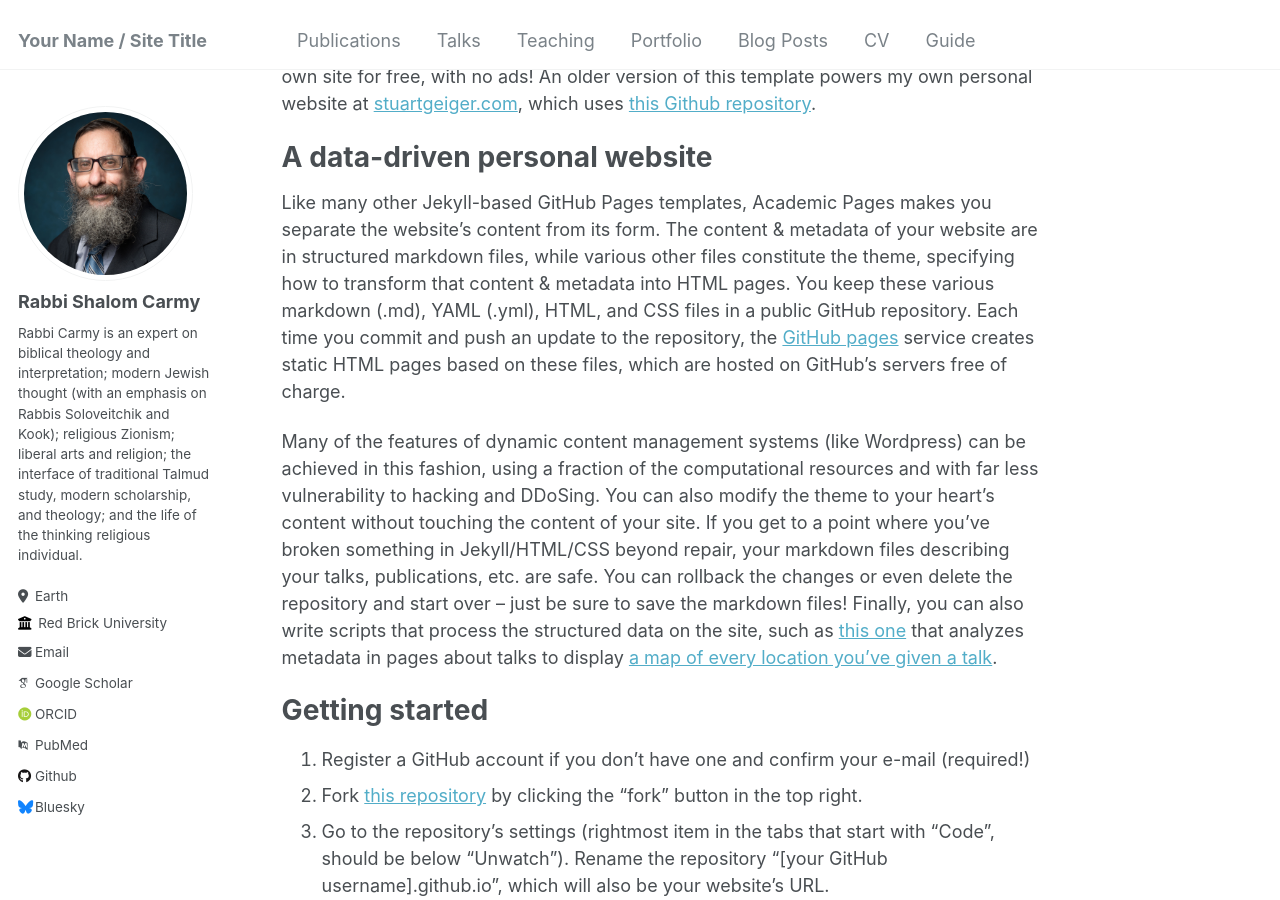
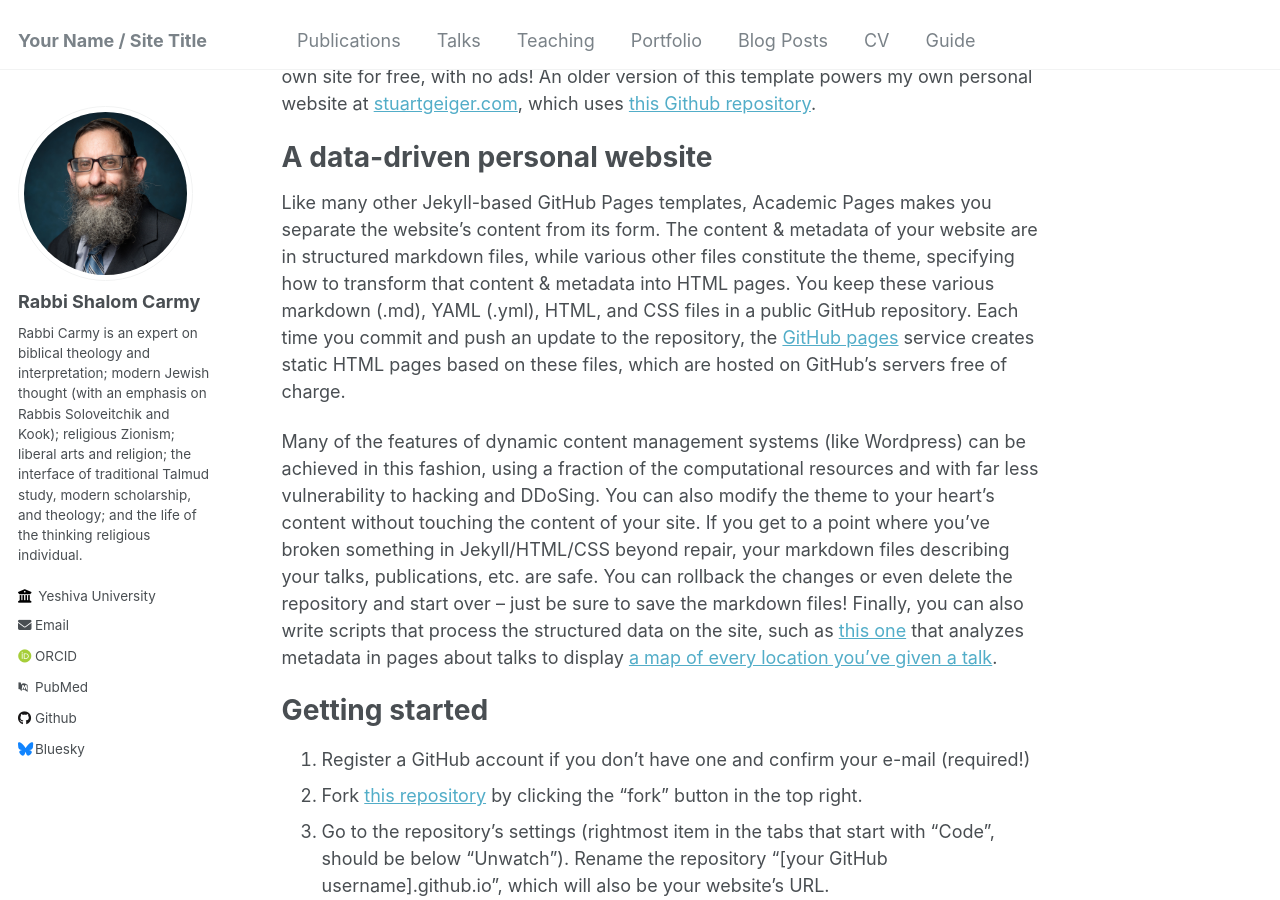
Before and after one commit to rabbicarmy/rabbicarmy.github.io, a Jekyll site: the page built from _pages/about.md, in a window 1280 px wide and 900 px high, scrolled down 329 px. Built offline with Jekyll 4.4.1, drawn with Linux system fonts in a browser that asks for light colours; some web fonts are replaced.

Commit message:
Update _config.yml

```diff
--- a/_config.yml
+++ b/_config.yml
@@ -25,14 +25,14 @@ author:
   name             : "Rabbi Shalom Carmy"
   pronouns         : # example: "she/her"
   bio              : "Rabbi Carmy is an expert on biblical theology and interpretation; modern Jewish thought (with an emphasis on Rabbis Soloveitchik and Kook); religious Zionism; liberal arts and religion; the interface of traditional Talmud study, modern scholarship, and theology; and the life of the thinking religious individual."
-  location         : "Earth"
-  employer         : "Red Brick University"
+  #location         : "Earth"
+  employer         : "Yeshiva University"
   uri              : # URL
-  email            : "none@example.org"
+  email            : "carmy@yu.edu"
 
   # Academic websites
   arxiv            : # URL - Update with the correct link to your profile
-  googlescholar    : "https://scholar.google.com/citations?user=PS_CX0AAAAAJ"
+  wikipedia        : "https://en.wikipedia.org/wiki/Shalom_Carmy"
   impactstory      : # URL
   orcid            : "http://orcid.org/yourorcidurl"
   semantic         : # URL
```
